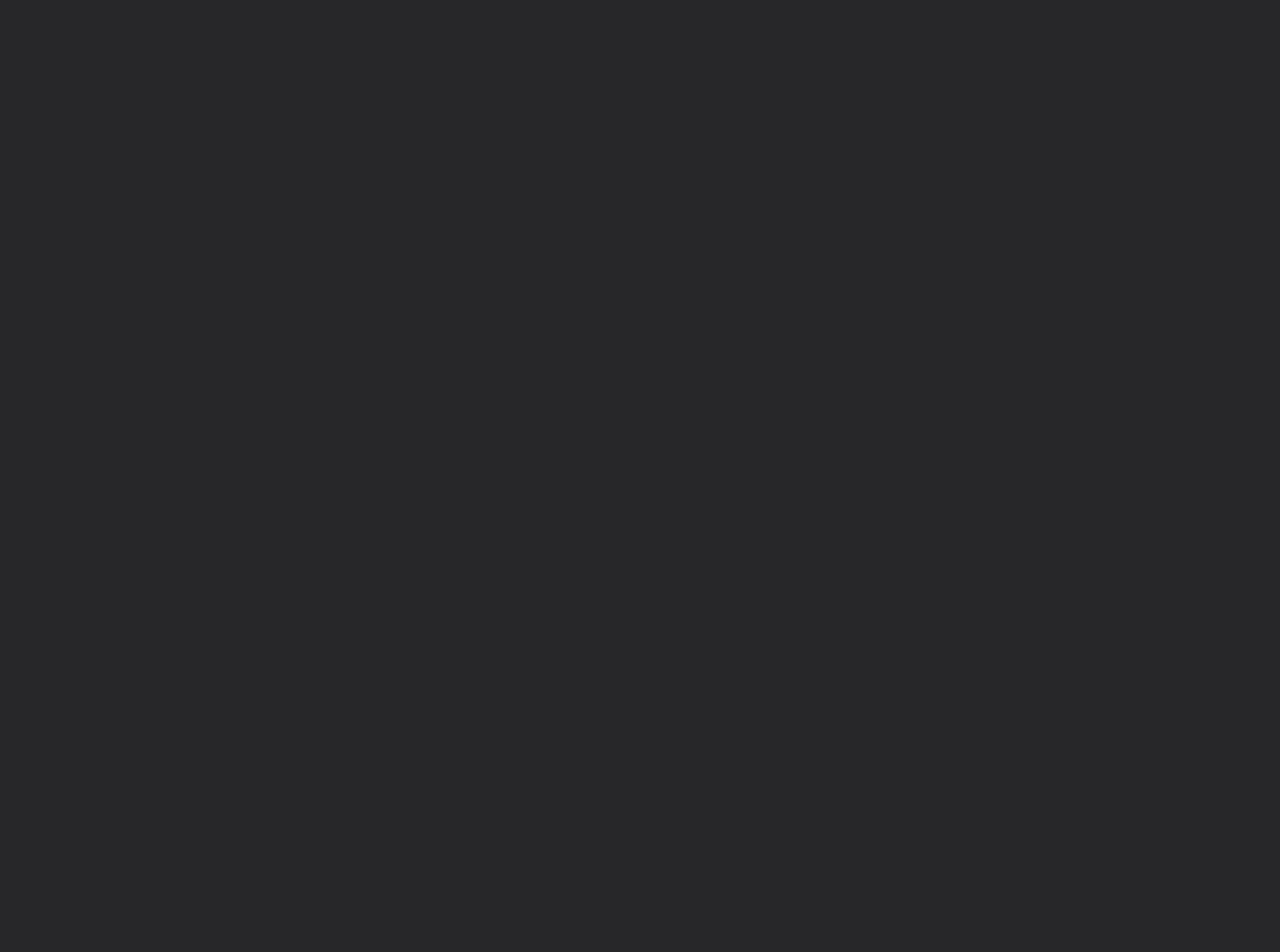
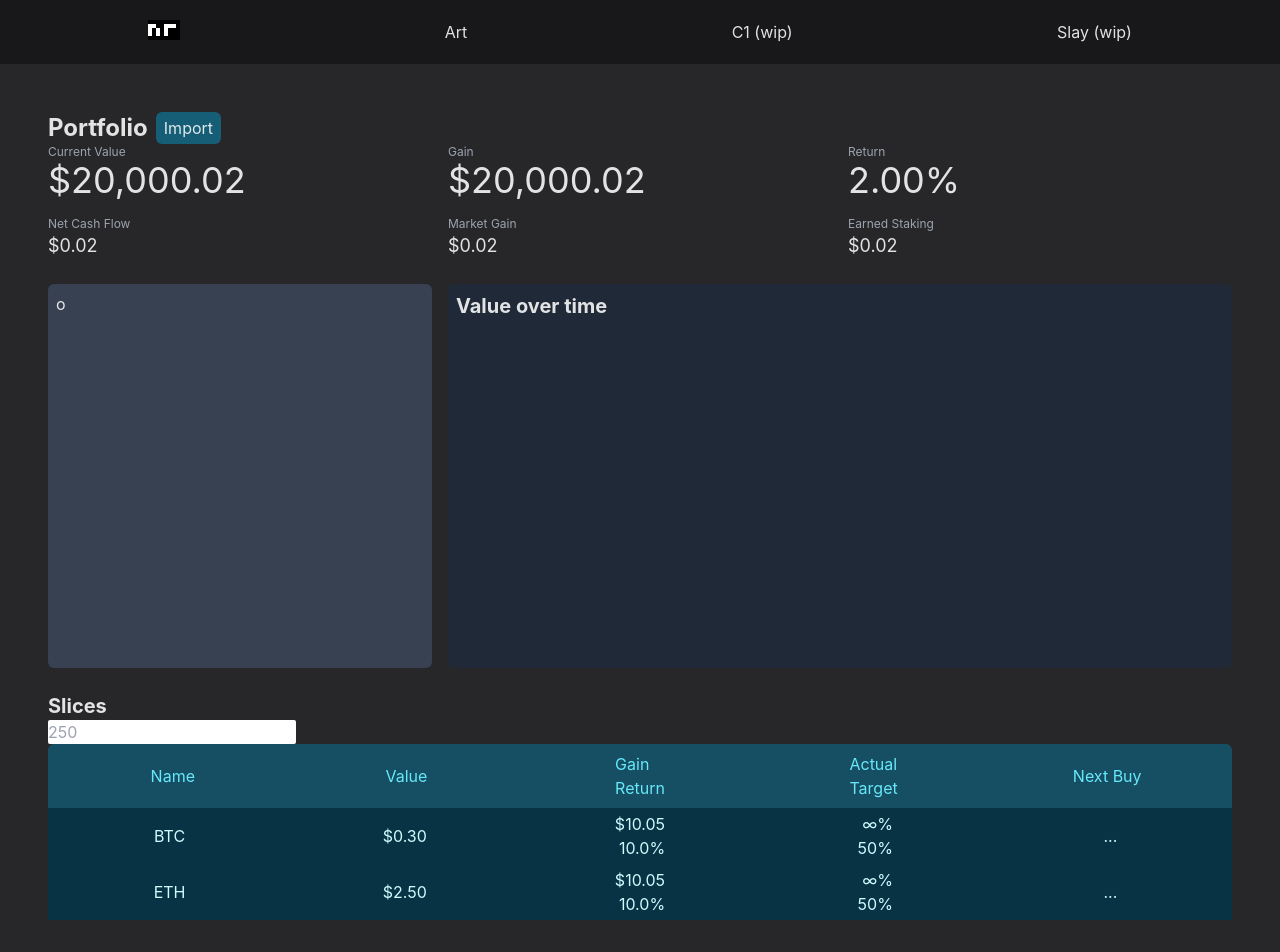
Before and after one commit to NathanaelRea/nathanaelrea.com, a React (Vite) app: page /c1 in a window 1280 px wide. Before the commit this address had no page. Before the commit the page ends 800 px from the top, so only its background shows below. Built offline with nearby package versions, Linux system fonts and the light colour scheme; no server answers.

Commit message:
setup basic c1 layout and queries

```diff
--- a/src/App.tsx
+++ b/src/App.tsx
@@ -5,6 +5,7 @@ import Loading from "./components/Loading";
 const Home = lazy(() => import("./components/Home"));
 const Art = lazy(() => import("./components/Art"));
 const Slay = lazy(() => import("./components/Slay"));
+const C1 = lazy(() => import("./components/C1"));
 
 export default function App() {
   return (
@@ -14,6 +15,7 @@ export default function App() {
           <Route path="/" element={<Layout />}>
             <Route index element={<Home />} />
             <Route path="/art" element={<Art />} />
+            <Route path="/c1" element={<C1 />} />
             <Route path="/slay" element={<Slay />} />
           </Route>
         </Routes>
--- /dev/null
+++ b/src/components/C1/data.ts
@@ -0,0 +1,52 @@
+import { Purchases } from ".";
+
+export const pFmt1 = new Intl.NumberFormat("en-US", {
+  style: "percent",
+  minimumFractionDigits: 1,
+  maximumFractionDigits: 1,
+});
+
+export const pFmt2 = new Intl.NumberFormat("en-US", {
+  style: "percent",
+  minimumFractionDigits: 2,
+  maximumFractionDigits: 2,
+});
+
+export const pFmtWhole = new Intl.NumberFormat("en-US", {
+  style: "percent",
+  minimumFractionDigits: 0,
+  maximumFractionDigits: 0,
+});
+
+export const cFmt = new Intl.NumberFormat("en-US", {
+  style: "currency",
+  currency: "USD",
+  minimumFractionDigits: 2,
+  maximumFractionDigits: 2,
+});
+
+// TODO from local storage
+export const defaultData: Purchases[] = [
+  {
+    symbol: "BTC",
+    name: "bitcoin",
+    percentTarget: 0.5,
+    buyHistory: [
+      { amount: 0.1, date: "2023-01-01" },
+      { amount: 0.1, date: "2023-02-01" },
+      { amount: 0.1, date: "2023-03-01" },
+    ],
+  },
+  {
+    symbol: "ETH",
+    name: "ethereum",
+    percentTarget: 0.5,
+    buyHistory: [
+      { amount: 0.5, date: "2023-01-01" },
+      { amount: 0.5, date: "2023-01-15" },
+      { amount: 0.5, date: "2023-02-01" },
+      { amount: 0.5, date: "2023-02-15" },
+      { amount: 0.5, date: "2023-03-01" },
+    ],
+  },
+];
--- /dev/null
+++ b/src/components/C1/index.tsx
@@ -0,0 +1,200 @@
+import { cFmt, defaultData, pFmt1, pFmt2, pFmtWhole } from "./data";
+import * as d3 from "d3";
+import { motion, useScroll } from "framer-motion";
+import {
+  eachMonthOfInterval,
+  endOfMonth,
+  format,
+  isSameMonth,
+  parseISO,
+  startOfMonth,
+} from "date-fns";
+import {
+  QueryClient,
+  QueryClientProvider,
+  useQueries,
+  useQuery,
+} from "@tanstack/react-query";
+import axios from "axios";
+import { ReactQueryDevtools } from "@tanstack/react-query-devtools";
+import { useEffect, useState } from "react";
+
+type Storage = {
+  crypto: Purchases;
+  buyValue: number;
+  portfolioName: string;
+};
+
+export type Purchases = {
+  symbol: string;
+  name: string;
+  buyHistory: Asdf[];
+  percentTarget: number;
+};
+
+type Asdf = {
+  amount: number;
+  date: string;
+};
+
+type Slice = {
+  percentActual: number;
+  gain: number;
+  return: number;
+  symbol: string;
+  value: number;
+  percentTarget: number;
+};
+
+const getMarketHistory = async (name: string) => {
+  const res = await axios.get(
+    `https://api.coingecko.com/api/v3/coins/${name}/market_chart?vs_currency=usd&days=max`
+  );
+  return res.data;
+};
+
+type MarketHistory = [number, number][];
+
+const queryClient = new QueryClient();
+
+export default function C1() {
+  return (
+    <QueryClientProvider client={queryClient}>
+      <Body />
+      <ReactQueryDevtools initialIsOpen />
+    </QueryClientProvider>
+  );
+}
+
+export function Body() {
+  const [portfolio, setPortfolio] = useState(defaultData);
+  // const [marketHistory, setMarketHistory] = useState<MarketHistory[]>([]);
+
+  const summaries = generateSlices(portfolio);
+
+  const minDate = portfolio.reduce((prv, cur) =>
+    prv.buyHistory[0] < cur.buyHistory[0] ? prv : cur
+  );
+
+  const marketHistories = useQueries({
+    queries: portfolio.map((item) => ({
+      queryKey: ["marketHistory", item.name],
+      queryFn: () => getMarketHistory(item.name),
+    })),
+  });
+
+  function generateSlices(coins: Purchases[]) {
+    const symbolSum = [];
+    const total = 0;
+    for (const coin of coins) {
+      let s = 0;
+      // TODO multiply by price at each date
+      for (const amt of coin.buyHistory) s += amt.amount;
+      symbolSum.push({
+        symbol: coin.symbol,
+        value: s,
+        percentTarget: coin.percentTarget,
+      });
+    }
+
+    const slices = symbolSum.map((e) => {
+      return {
+        ...e,
+        percentActual: e.value / total,
+        gain: 10.05,
+        return: 0.1,
+      };
+    });
+
+    return slices;
+  }
+
+  return (
+    <div className="flex flex-col gap-6 m-4 sm:p-8">
+      <div>
+        <div className="flex gap-2">
+          <h1 className="font-bold text-2xl">Portfolio</h1>
+          <button className="bg-cyan-800 px-2 py-1 rounded-md hover:bg-cyan-700">
+            Import
+          </button>
+        </div>
+        <div className="grid grid-cols-1 gap-4 sm:grid-cols-3 ">
+          <IndicatorLg name="Current Value" value={cFmt.format(20_000.02)} />
+          <IndicatorLg name="Gain" value={cFmt.format(20_000.02)} />
+          <IndicatorLg name="Return" value={pFmt2.format(0.02)} />
+          <IndicatorSm name="Net Cash Flow" value={cFmt.format(0.02)} />
+          <IndicatorSm name="Market Gain" value={cFmt.format(0.02)} />
+          <IndicatorSm name="Earned Staking" value={cFmt.format(0.02)} />
+        </div>
+      </div>
+      <div className="grid grid-cols-1 gap-4 sm:grid-cols-3 ">
+        <div className="bg-gray-700 rounded-md p-2 aspect-square">o</div>
+        <div className="bg-gray-800 font-bold text-xl p-2 rounded-md sm:col-span-2">
+          Value over time
+        </div>
+      </div>
+      <div>
+        <h3 className="font-bold text-xl ">Slices</h3>
+        <input className="rounded-sm" placeholder="250" />
+        <SliceTableHeader />
+        {summaries.map((summary) => (
+          <SliceTableRow summary={summary} key={summary.symbol} />
+        ))}
+      </div>
+    </div>
+  );
+}
+
+function SliceTableHeader() {
+  return (
+    <div className="grid grid-cols-5 bg-cyan-900 justify-items-center p-2 text-cyan-300 rounded-t-md items-center">
+      <div>Name</div>
+      <div>Value</div>
+      <div>
+        <div>Gain</div>
+        <div>Return</div>
+      </div>
+      <div>
+        <div>Actual</div>
+        <div>Target</div>
+      </div>
+      <div>Next Buy</div>
+    </div>
+  );
+}
+
+function SliceTableRow({ summary }: { summary: Slice }) {
+  return (
+    <div className="grid grid-cols-5 bg-cyan-950 text-cyan-100 justify-items-center p-1 items-center">
+      <div>{summary.symbol}</div>
+      <div>{cFmt.format(summary.value)}</div>
+      <div className="flex flex-col items-end">
+        <div>{cFmt.format(summary.gain)}</div>
+        <div>{pFmt1.format(summary.return)}</div>
+      </div>
+      <div className="flex flex-col items-end">
+        <div>{pFmt1.format(summary.percentActual)}</div>
+        <div>{pFmtWhole.format(summary.percentTarget)}</div>
+      </div>
+      <div>...</div>
+    </div>
+  );
+}
+
+function IndicatorLg({ name, value }: { name: string; value: string }) {
+  return (
+    <div>
+      <div className="text-xs text-gray-400">{name}</div>
+      <div className="text-4xl">{value}</div>
+    </div>
+  );
+}
+
+function IndicatorSm({ name, value }: { name: string; value: string }) {
+  return (
+    <div>
+      <div className="text-xs text-gray-400">{name}</div>
+      <div className="text-lg">{value}</div>
+    </div>
+  );
+}
--- a/src/components/Layout.tsx
+++ b/src/components/Layout.tsx
@@ -10,6 +10,7 @@ export default function Layout() {
             <img src={logo} alt="nr-logo" />
           </Link>
           <Link to="/art">Art</Link>
+          <Link to="/c1">C1 (wip)</Link>
           <Link to="/slay">Slay (wip)</Link>
         </div>
       </nav>
```
Also changed, not shown: package.json (+7 -0 lines), 1 other file (tests, documents, lock files or other folders).
